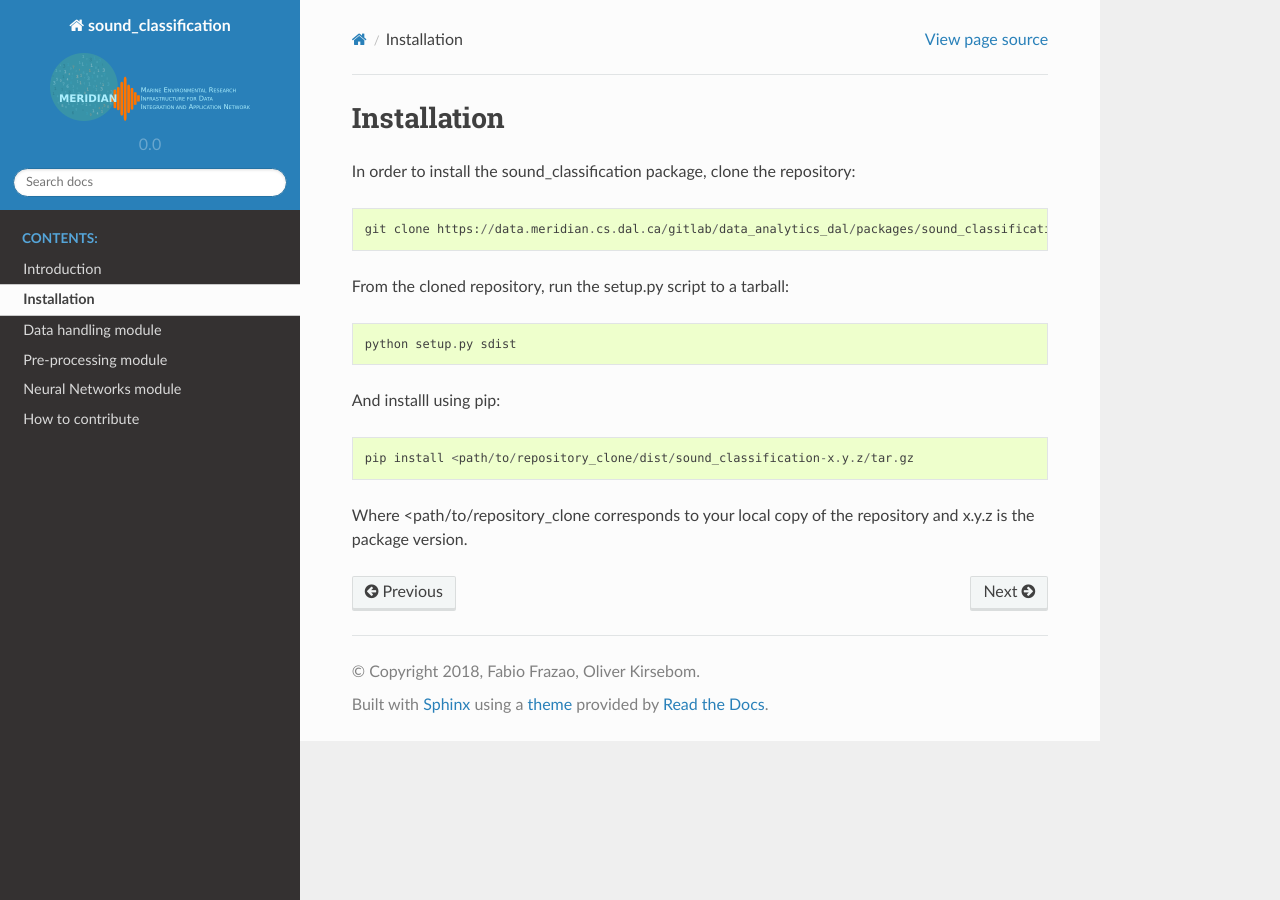
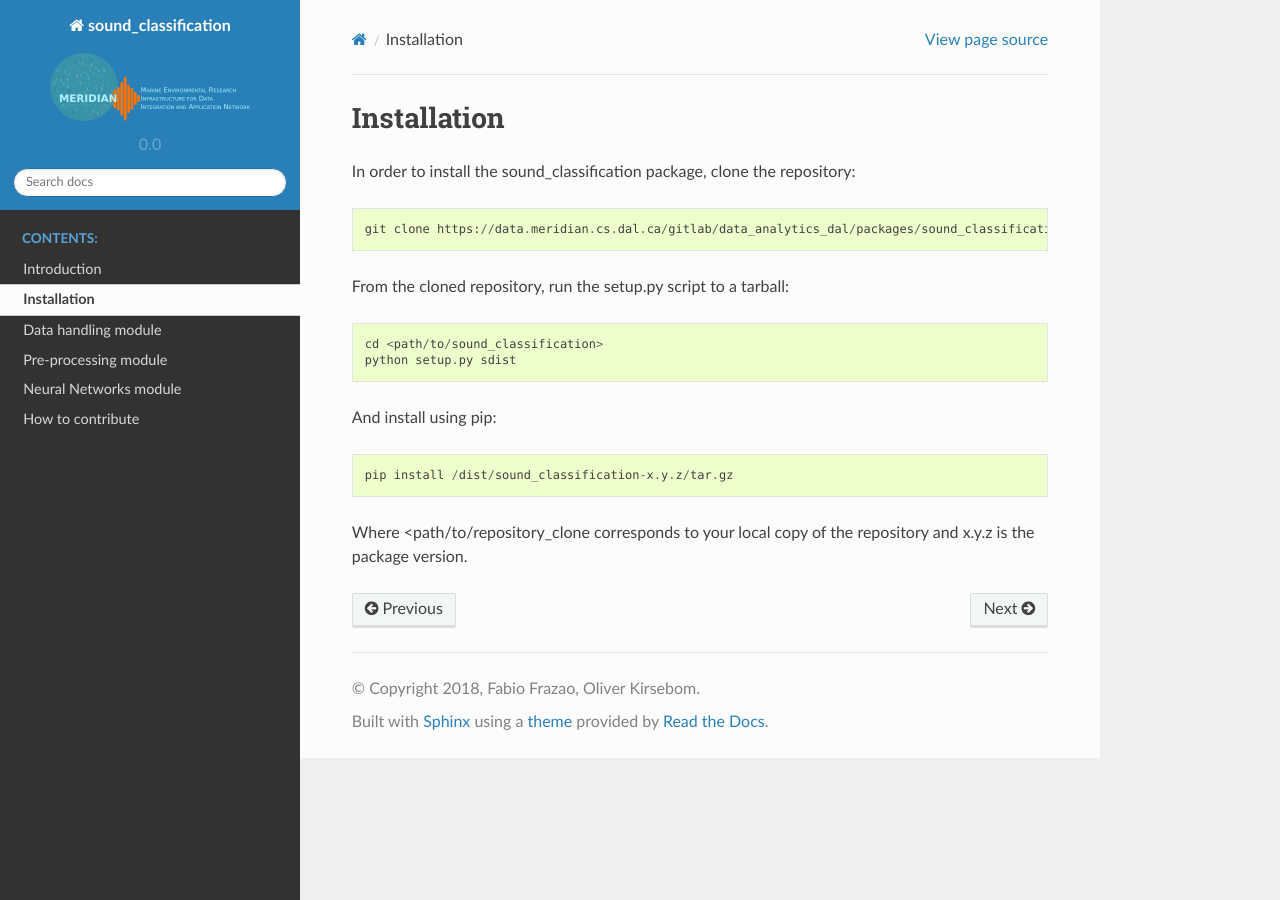
Before and after one commit to mathieudpnt/Ketos, a Sphinx documentation site: the page built from docs/source/installation.rst, in a window 1280 px wide. Built offline with Sphinx 7.4.7 and the Read the Docs theme 2.0.0, drawn with Linux system fonts in a browser that asks for light colours; formulas are drawn with MathJax 3.

Commit message:
installation.rst-CLN-Issue #1 > Clarify pip installation instructions
Former-commit-id: 760868e6c5f7e46562188340900c6edf6670e8d5
Former-commit-id: 8c14b92adc29f31ddda9dcc393eef1890f84abd6

```diff
--- a/docs/source/installation.rst
+++ b/docs/source/installation.rst
@@ -7,10 +7,11 @@
 
 From the cloned repository, run the setup.py script to a tarball::
 
+    cd <path/to/sound_classification>
     python setup.py sdist
 
-And installl using pip::
+And install using pip::
 
-    pip install <path/to/repository_clone/dist/sound_classification-x.y.z/tar.gz
+    pip install /dist/sound_classification-x.y.z/tar.gz
 
 Where <path/to/repository_clone corresponds to your local copy of the repository and x.y.z is the package version.
```
